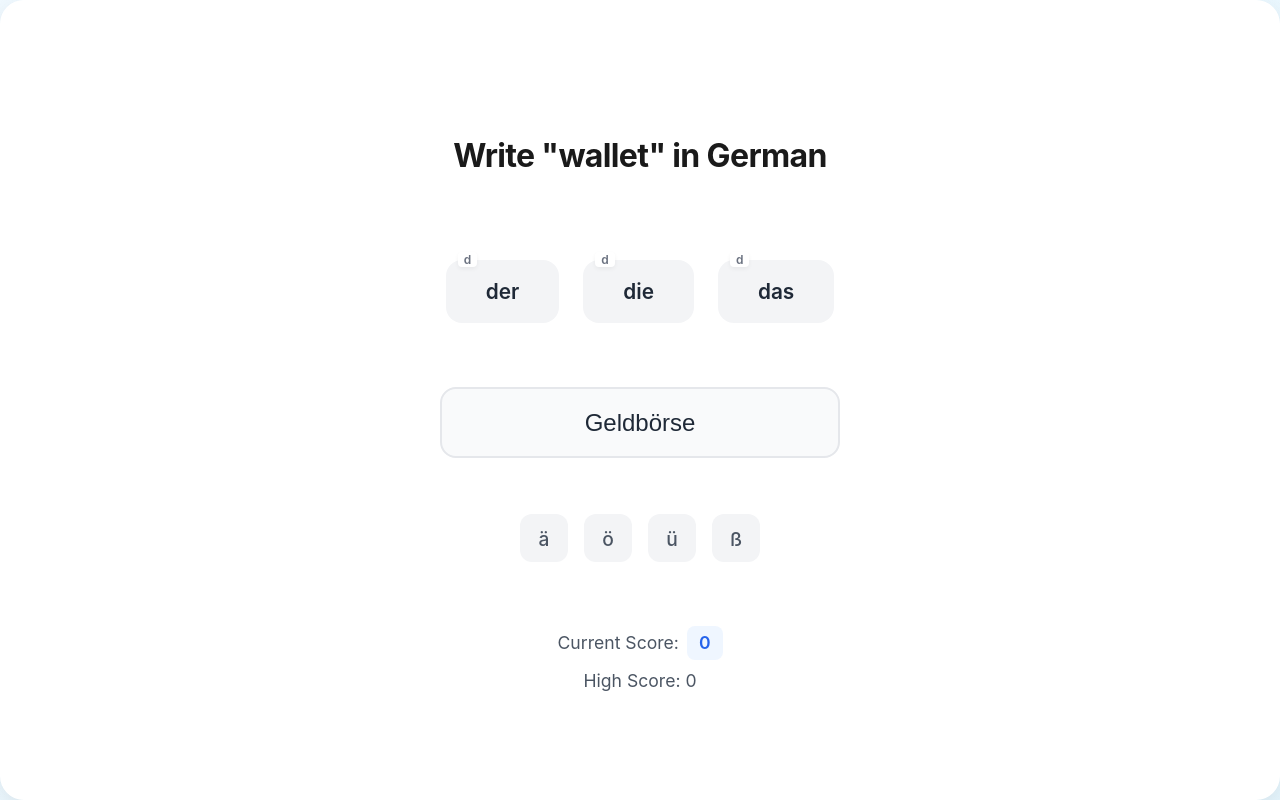
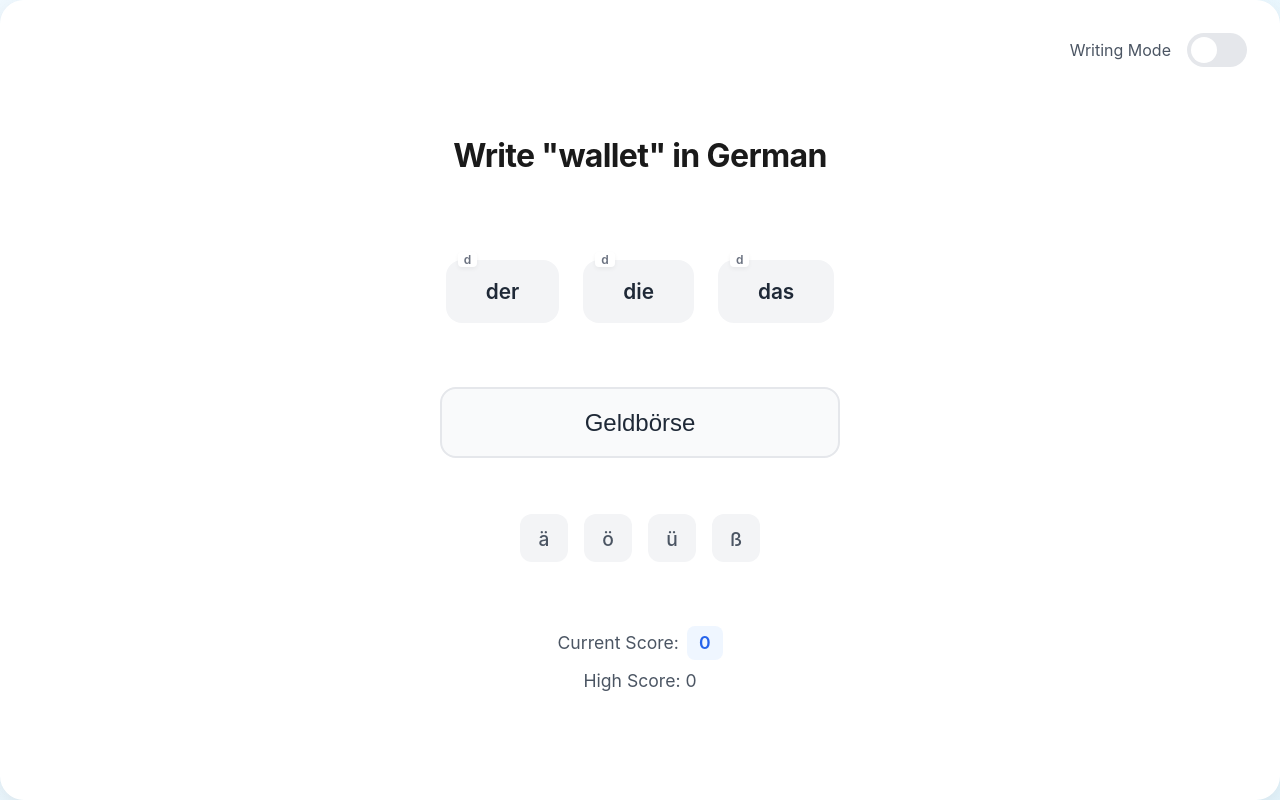
Before and after one commit to moalsayed95/funnyde, a React (Vite) app: page / in a window 1280 px wide. Built offline with nearby package versions, Linux system fonts and the light colour scheme.

Commit message:
third commit: writing mode

```diff
--- a/src/features/quiz/QuizGame.tsx
+++ b/src/features/quiz/QuizGame.tsx
@@ -10,7 +10,7 @@
  * - High score persistence
  */
 
-import { useState, useEffect, useCallback } from 'react'
+import { useState, useEffect, useCallback, KeyboardEvent } from 'react'
 import styled from 'styled-components'
 import { Article, Word, QuizState } from '../../types/quiz'
 
@@ -303,6 +303,89 @@ const SpecialCharButton = styled.button`
   }
 `
 
+const ModeToggle = styled.div`
+  position: absolute;
+  top: 2rem;
+  right: 2rem;
+  display: flex;
+  align-items: center;
+  gap: 1rem;
+  font-size: 1rem;
+  color: #4b5563;
+`
+
+const ToggleSwitch = styled.label`
+  position: relative;
+  display: inline-block;
+  width: 60px;
+  height: 34px;
+
+  input {
+    opacity: 0;
+    width: 0;
+    height: 0;
+  }
+
+  span {
+    position: absolute;
+    cursor: pointer;
+    top: 0;
+    left: 0;
+    right: 0;
+    bottom: 0;
+    background-color: #e5e7eb;
+    transition: .4s;
+    border-radius: 34px;
+
+    &:before {
+      position: absolute;
+      content: "";
+      height: 26px;
+      width: 26px;
+      left: 4px;
+      bottom: 4px;
+      background-color: white;
+      transition: .4s;
+      border-radius: 50%;
+    }
+  }
+
+  input:checked + span {
+    background-color: #2563eb;
+  }
+
+  input:checked + span:before {
+    transform: translateX(26px);
+  }
+`
+
+const ConfirmButton = styled.button`
+  padding: 1rem 2rem;
+  font-size: 1.1rem;
+  font-weight: 600;
+  border: none;
+  border-radius: 16px;
+  background-color: #2563eb;
+  color: white;
+  cursor: pointer;
+  transition: all 0.3s ease;
+  margin-top: 1rem;
+
+  &:hover {
+    background-color: #1d4ed8;
+    transform: translateY(-2px);
+    box-shadow: 0 4px 12px rgba(37, 99, 235, 0.2);
+  }
+
+  &:disabled {
+    background-color: #e5e7eb;
+    color: #9ca3af;
+    cursor: not-allowed;
+    transform: none;
+    box-shadow: none;
+  }
+`
+
 export const QuizGame = () => {
   const [state, setState] = useState<QuizState>({
     currentWord: null,
@@ -311,6 +394,8 @@ export const QuizGame = () => {
     showFeedback: false,
     isCorrect: null,
     lastSelectedArticle: null,
+    writtenAnswer: '',
+    isWritingMode: false,
   })
 
   const selectNewWord = useCallback(() => {
@@ -321,6 +406,7 @@ export const QuizGame = () => {
       showFeedback: false,
       isCorrect: null,
       lastSelectedArticle: null,
+      writtenAnswer: '',
     }))
   }, [])
 
@@ -340,24 +426,80 @@ export const QuizGame = () => {
 
     const isCorrect = selectedArticle === state.currentWord.article
 
-    // Update score and feedback synchronously
+    if (state.isWritingMode) {
+      // In writing mode, only update the selected article
+      setState(prev => ({
+        ...prev,
+        lastSelectedArticle: selectedArticle,
+      }))
+    } else {
+      // In article-only mode, proceed with feedback and next word
+      setState(prev => ({
+        ...prev,
+        showFeedback: true,
+        isCorrect,
+        lastSelectedArticle: selectedArticle,
+        currentScore: isCorrect ? prev.currentScore + 1 : prev.currentScore,
+        highScore: isCorrect && prev.currentScore + 1 > prev.highScore ? prev.currentScore + 1 : prev.highScore,
+      }))
+      setTimeout(selectNewWord, 2000)
+    }
+  }
+
+  const handleWrittenAnswerChange = (e: React.ChangeEvent<HTMLInputElement>) => {
+    setState(prev => ({ ...prev, writtenAnswer: e.target.value }))
+  }
+
+  const handleAnswerSubmit = () => {
+    if (!state.currentWord || !state.lastSelectedArticle) return
+
+    const isArticleCorrect = state.lastSelectedArticle === state.currentWord.article
+    const isWordCorrect = state.writtenAnswer.trim().toLowerCase() === state.currentWord.german.toLowerCase()
+    const isCorrect = isArticleCorrect && isWordCorrect
+
     setState(prev => ({
       ...prev,
       showFeedback: true,
       isCorrect,
-      lastSelectedArticle: selectedArticle,
       currentScore: isCorrect ? prev.currentScore + 1 : prev.currentScore,
       highScore: isCorrect && prev.currentScore + 1 > prev.highScore ? prev.currentScore + 1 : prev.highScore,
     }))
 
-    // Schedule next word
     setTimeout(selectNewWord, 2000)
+  }
+
+  const handleKeyPress = (e: KeyboardEvent<HTMLInputElement>) => {
+    if (e.key === 'Enter' && state.isWritingMode && state.lastSelectedArticle) {
+      handleAnswerSubmit()
+    }
+  }
+
+  const toggleWritingMode = () => {
+    setState(prev => ({
+      ...prev,
+      isWritingMode: !prev.isWritingMode,
+      writtenAnswer: '',
+      lastSelectedArticle: null,
+      showFeedback: false,
+    }))
   }
 
   if (!state.currentWord) return <div>Loading...</div>
 
   return (
     <QuizContainer>
+      <ModeToggle>
+        <span>Writing Mode</span>
+        <ToggleSwitch>
+          <input
+            type="checkbox"
+            checked={state.isWritingMode}
+            onChange={toggleWritingMode}
+          />
+          <span />
+        </ToggleSwitch>
+      </ModeToggle>
+
       <QuestionText data-testid="question-text">
         Write "{state.currentWord.english}" in German
       </QuestionText>
@@ -380,15 +522,39 @@ export const QuizGame = () => {
       <GermanWord
         type="text"
         placeholder="Type the German word here"
-        value={state.currentWord.german}
-        readOnly
+        value={state.isWritingMode ? state.writtenAnswer : state.currentWord.german}
+        onChange={handleWrittenAnswerChange}
+        onKeyPress={handleKeyPress}
+        readOnly={!state.isWritingMode}
       />
 
       <SpecialCharacters>
         {['ä', 'ö', 'ü', 'ß'].map(char => (
-          <SpecialCharButton key={char}>{char}</SpecialCharButton>
+          <SpecialCharButton
+            key={char}
+            onClick={() => {
+              if (state.isWritingMode) {
+                setState(prev => ({
+                  ...prev,
+                  writtenAnswer: prev.writtenAnswer + char
+                }))
+              }
+            }}
+            disabled={!state.isWritingMode}
+          >
+            {char}
+          </SpecialCharButton>
         ))}
       </SpecialCharacters>
+
+      {state.isWritingMode && (
+        <ConfirmButton
+          onClick={handleAnswerSubmit}
+          disabled={!state.lastSelectedArticle || !state.writtenAnswer.trim()}
+        >
+          Check Answer
+        </ConfirmButton>
+      )}
 
       {state.showFeedback && state.lastSelectedArticle && (
         <FeedbackContainer
@@ -399,8 +565,7 @@ export const QuizGame = () => {
             <p>Correct! 🎉</p>
           ) : (
             <p>
-              Incorrect. The correct article for {state.currentWord.german} is{' '}
-              {state.currentWord.article}
+              Incorrect. The correct answer is {state.currentWord.article} {state.currentWord.german}
             </p>
           )}
         </FeedbackContainer>
--- a/src/types/quiz.ts
+++ b/src/types/quiz.ts
@@ -20,6 +20,8 @@ export interface QuizState {
   showFeedback: boolean
   isCorrect: boolean | null
   lastSelectedArticle: Article | null
+  writtenAnswer: string
+  isWritingMode: boolean
 }
 
 export interface FeedbackProps {
```
